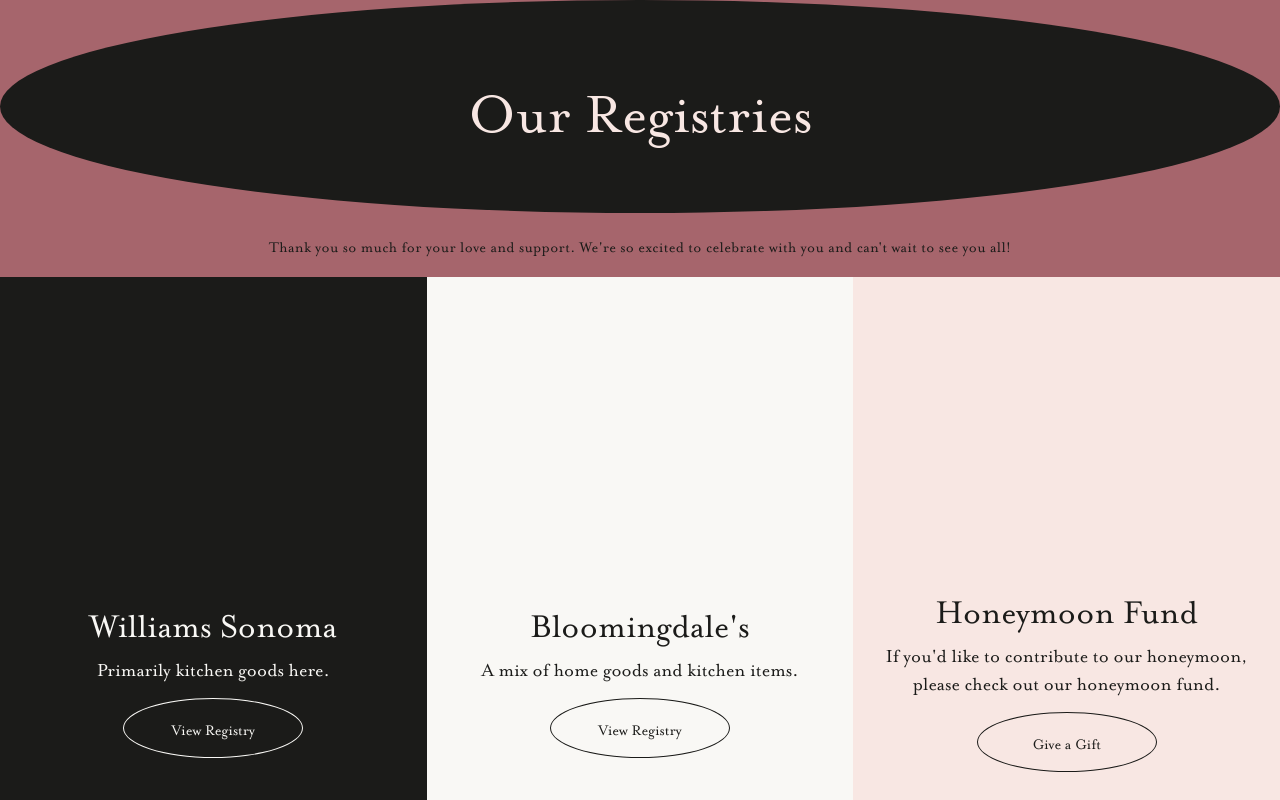
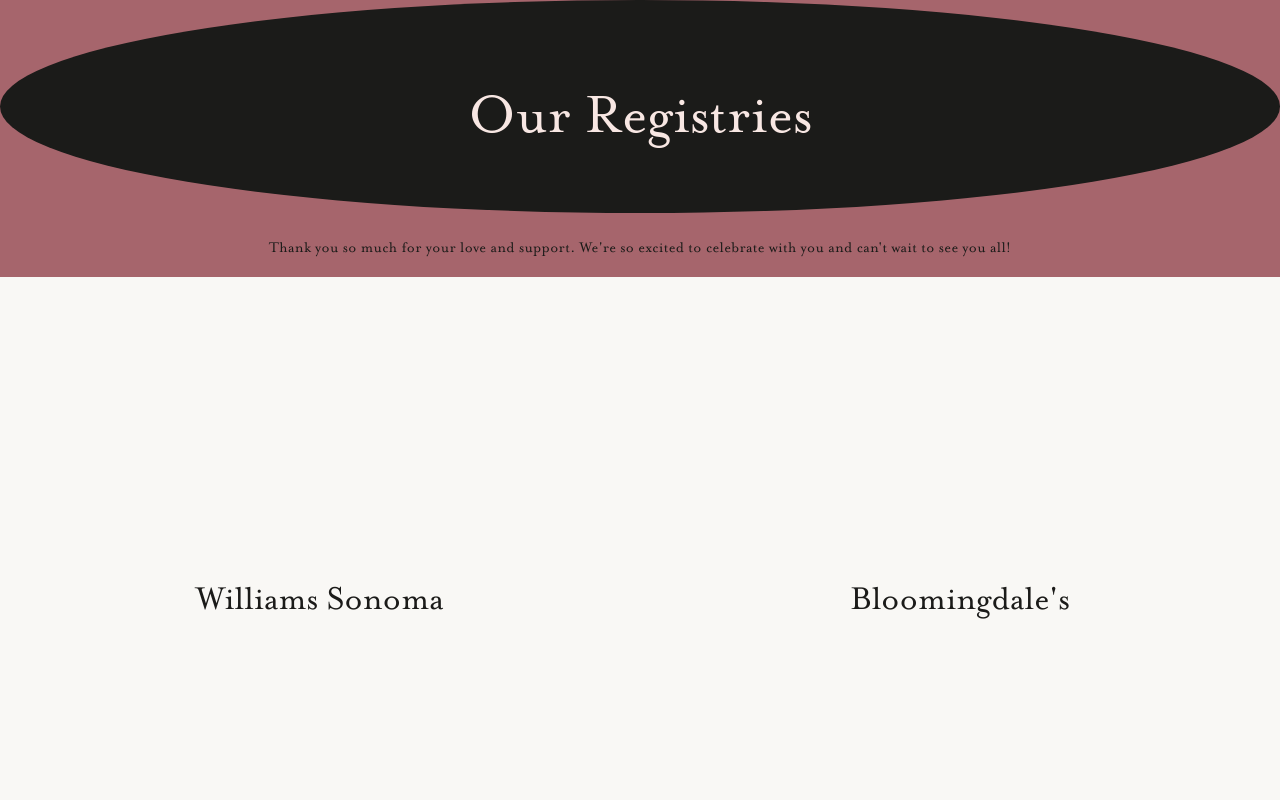
Before and after one commit to alexandrarh/wedding-website, a React (Vite) app: page /registry in a window 1280 px wide. Shown: the top 800 px of the page. Built offline with nearby package versions, Linux system fonts and the light colour scheme.

Commit message:
Updating layouts

```diff
--- a/src/components/DetailsCards.tsx
+++ b/src/components/DetailsCards.tsx
@@ -4,12 +4,12 @@
   const navigate = useNavigate()
 
   return (
-    <section id="info" className="relative min-h-screen w-full grid grid-cols-1 lg:grid-cols-2">
-      <div className="flex flex-col items-center justify-center px-4 py-16 text-center bg-[var(--color-charcoal)]">
-        <p className="text-6xl text-[var(--color-cream)] mb-2 leading-snug" style={{ fontFamily: 'var(--font-script)' }}>
+    <section id="info" className="relative min-h-[80vh] w-full grid grid-cols-1 lg:grid-cols-2">
+      <div className="flex flex-col items-center justify-center px-2 py-16 text-center bg-[var(--color-charcoal)]">
+        <p className="text-4xl text-[var(--color-cream)] mb-2 leading-snug" style={{ fontFamily: 'var(--font-script)' }}>
           Where to Stay
         </p>
-        <div className="flex flex-col items-center justify-center py-6 px-4 text-center">
+        <div className="flex flex-col items-center justify-center px-4 text-center">
           <p
             className="text-xl text-[var(--color-cream)]"
             style={{ fontFamily: 'var(--font-italic)' }}
@@ -25,16 +25,16 @@
         </div>
       </div>
 
-      <div className="flex flex-col items-center justify-center px-4 py-16 text-center bg-[var(--color-cream)]">
-        <p className="text-6xl text-[var(--color-charcoal)] mb-2 leading-snug" style={{ fontFamily: 'var(--font-script)' }}>
+      <div className="flex flex-col items-center justify-center px-2 py-16 text-center bg-[var(--color-cream)]">
+        <p className="text-4xl text-[var(--color-charcoal)] mb-2 leading-snug" style={{ fontFamily: 'var(--font-script)' }}>
           Things to Do
         </p>
-        <div className="flex flex-col items-center justify-center py-6 px-4 text-center">
+        <div className="flex flex-col items-center justify-center px-4 text-center">
           <p
             className="text-xl text-[var(--color-charcoal)]"
             style={{ fontFamily: 'var(--font-italic)' }}
           >
-            Find our curated list of things to do in San Francisco, from food and drinks to sightseeing and entertainment.
+            Find our curated list of things to do in the city, from food + drinks to sightseeing and entertainment.
           </p>
           <button
             onClick={() => navigate('/things-to-do')}
--- a/src/components/InfoBar.tsx
+++ b/src/components/InfoBar.tsx
@@ -1,11 +1,11 @@
 export default function InfoBar() {
   return (
-    <section id="info" className="relative min-h-screen w-full grid grid-cols-1 lg:grid-cols-2">
-      <div className="flex flex-col items-center justify-center px-4 py-16 text-center">
-        <p className="text-6xl text-[var(--color-rose)] mb-2" style={{ fontFamily: 'var(--font-script)' }}>
+    <section id="info" className="relative min-h-screen w-full grid grid-cols-1 lg:grid-cols-2" style={{ backgroundColor: 'var(--color-cream)' }}>
+      <div className="flex flex-col items-center justify-center px-4 py-10 text-center">
+        <p className="text-5xl text-[var(--color-charcoal)] mb-2" style={{ fontFamily: 'var(--font-script)' }}>
           The Ceremony
         </p>
-        <div className="flex flex-col items-center justify-center py-15 px-4 text-center">
+        <div className="flex flex-col items-center justify-center px-4 text-center">
           <p
             className="text-lg text-[var(--color-charcoal)]"
             style={{ fontFamily: 'var(--font-serif)' }}
@@ -16,7 +16,7 @@
             className="text-xl text-[var(--color-charcoal)]"
             style={{ fontFamily: 'var(--font-italic)' }}
           >
-            Three o'clock in the afternoon <br></br> Black tie attire
+            Three o'clock in the afternoon <br></br> Formal attire required, black tie optional
           </p>
           <p
             className="text-md text-[var(--color-warm-gray)] py-2"
@@ -27,11 +27,11 @@
         </div>
       </div>
 
-      <div className="flex flex-col items-center justify-center px-4 py-16 text-center">
-        <p className="text-6xl text-[var(--color-rose)] mb-2" style={{ fontFamily: 'var(--font-script)' }}>
+      <div className="flex flex-col items-center justify-center px-4 text-center">
+        <p className="text-5xl text-[var(--color-charcoal)] mb-2" style={{ fontFamily: 'var(--font-script)' }}>
           The Reception
         </p>
-        <div className="flex flex-col items-center justify-center py-15 px-4 text-center">
+        <div className="flex flex-col items-center justify-center px-4 py-4 text-center">
           <p
             className="text-lg text-[var(--color-charcoal)]"
             style={{ fontFamily: 'var(--font-serif)' }}
--- a/src/components/RegistryCards.tsx
+++ b/src/components/RegistryCards.tsx
@@ -4,8 +4,8 @@
     name: 'Williams Sonoma',
     desc: 'Primarily kitchen goods here.',
     link: 'https://www.williams-sonoma.com/registry/t2gzhtqbgl/registry-list.html',
-    bg_color: 'var(--color-charcoal)',
-    text_color: 'var(--color-cream)',
+    bg_color: 'var(--color-cream)',
+    text_color: 'var(--color-charcoal)',
     button_text: 'View Registry',
   },
   {
@@ -16,61 +16,27 @@
     bg_color: 'var(--color-cream)',
     text_color: 'var(--color-charcoal)',
     button_text: 'View Registry',
-  },
-  {
-    id: 'honeymoon-fund',
-    name: 'Honeymoon Fund',
-    desc: "If you'd like to contribute to our honeymoon, please check out our honeymoon fund.",
-    link: 'https://www.venmo.com/u/alexavndra',
-    bg_color: 'var(--color-blush)',
-    text_color: 'var(--color-charcoal)',
-    button_text: 'Give a Gift',
-  },
+  }
 ]
 
 export default function RegistryCards() {
   return (
-    <section id="registry" className="relative w-full grid grid-cols-1 lg:grid-cols-3">
+    <section id="registry" className="relative w-full grid grid-cols-1 lg:grid-cols-2">
       {registry_cards.map((registry) => (
         <div
           key={registry.id}
-          className="relative flex flex-col items-center justify-center px-4 py-32 text-center min-h-[50vh] lg:min-h-screen"
+          className="relative flex flex-col items-center justify-center px-4 py-16 text-center min-h-[80vh] cursor-pointer group"
           style={{ backgroundColor: registry.bg_color }}
+          onClick={() => window.open(registry.link, '_blank')}
         >
+          <div className="absolute inset-0 bg-black/0 group-hover:bg-black/20 transition-colors duration-300" />
           <div className="relative z-10 flex flex-col items-center justify-center py-6 px-4 text-center">
             <p
-            className="text-4xl mb-2 leading-snug"
-            style={{ fontFamily: 'var(--font-script)', color: registry.text_color, wordBreak: 'break-word', overflowWrap: 'break-word' }}
+              className="text-4xl mb-2 leading-snug"
+              style={{ fontFamily: 'var(--font-script)', color: registry.text_color, wordBreak: 'break-word', overflowWrap: 'break-word' }}
             >
-                {registry.name}
+              {registry.name}
             </p>
-            {/* <p
-              className="text-lg text-[var(--color-cream)]"
-              style={{ fontFamily: 'var(--font-serif)' }}
-            >
-              {thing.desc}
-            </p> */}
-            <p
-              className="text-xl"
-              style={{ fontFamily: 'var(--font-italic)', color: registry.text_color }}
-            >
-              {registry.desc}
-            </p>
-            <button
-                onClick={() => window.open(registry.link, '_blank')}
-                className="mt-4 px-8 py-3 text-md cursor-pointer hover:opacity-80 transition-opacity"
-                style={{
-                    fontFamily: 'var(--font-sans)',
-                    fontVariantLigatures: 'none',
-                    width: '180px',
-                    height: '60px',
-                    borderRadius: '50%',
-                    color: registry.text_color,
-                    border: `1px solid ${registry.text_color}`,
-                }}
-            >
-                {registry.button_text}
-            </button>
           </div>
         </div>
       ))}
```
Also changed, not shown: src/components/ItineraryDetails.tsx (+107 -63 lines).
